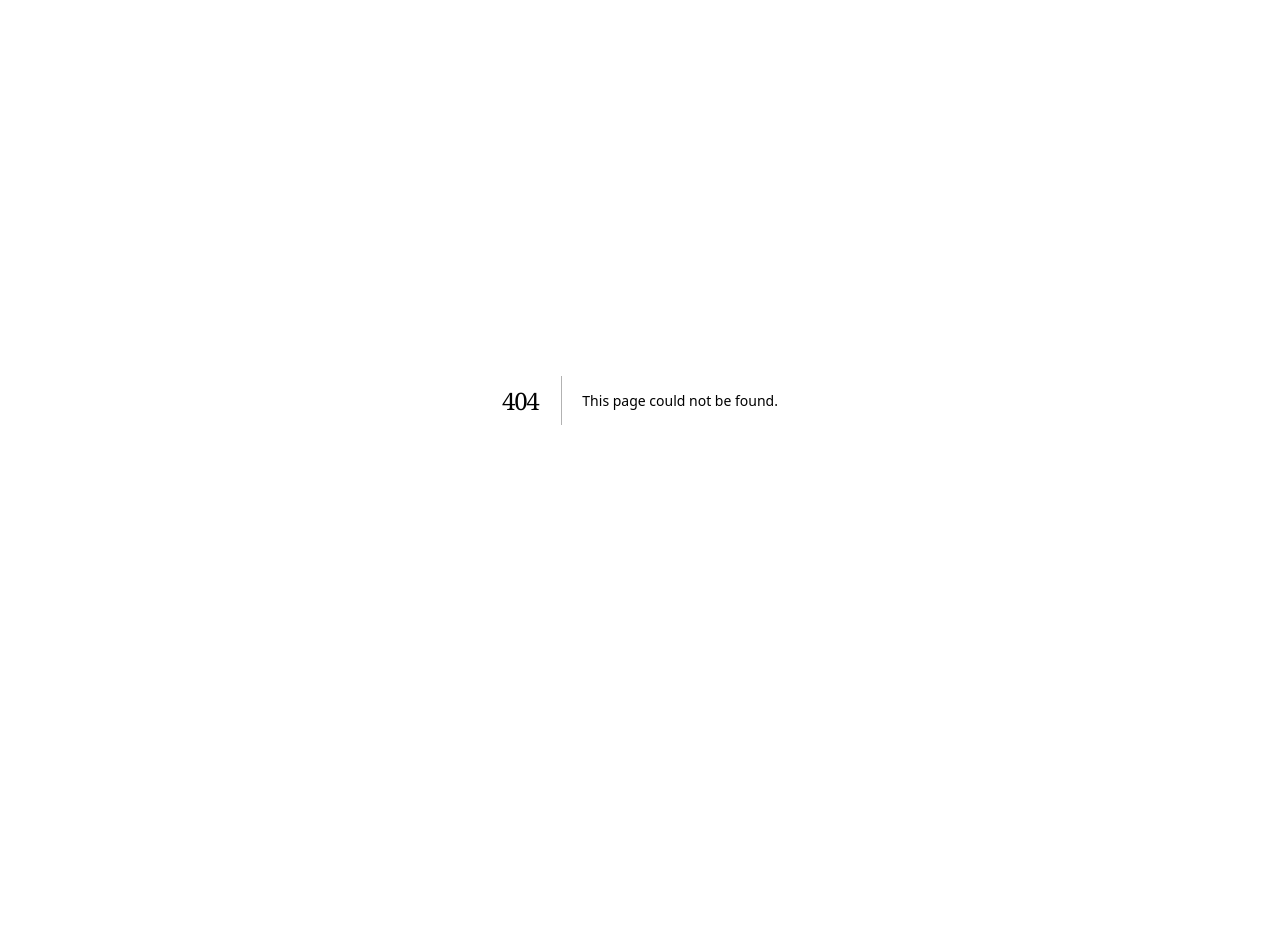
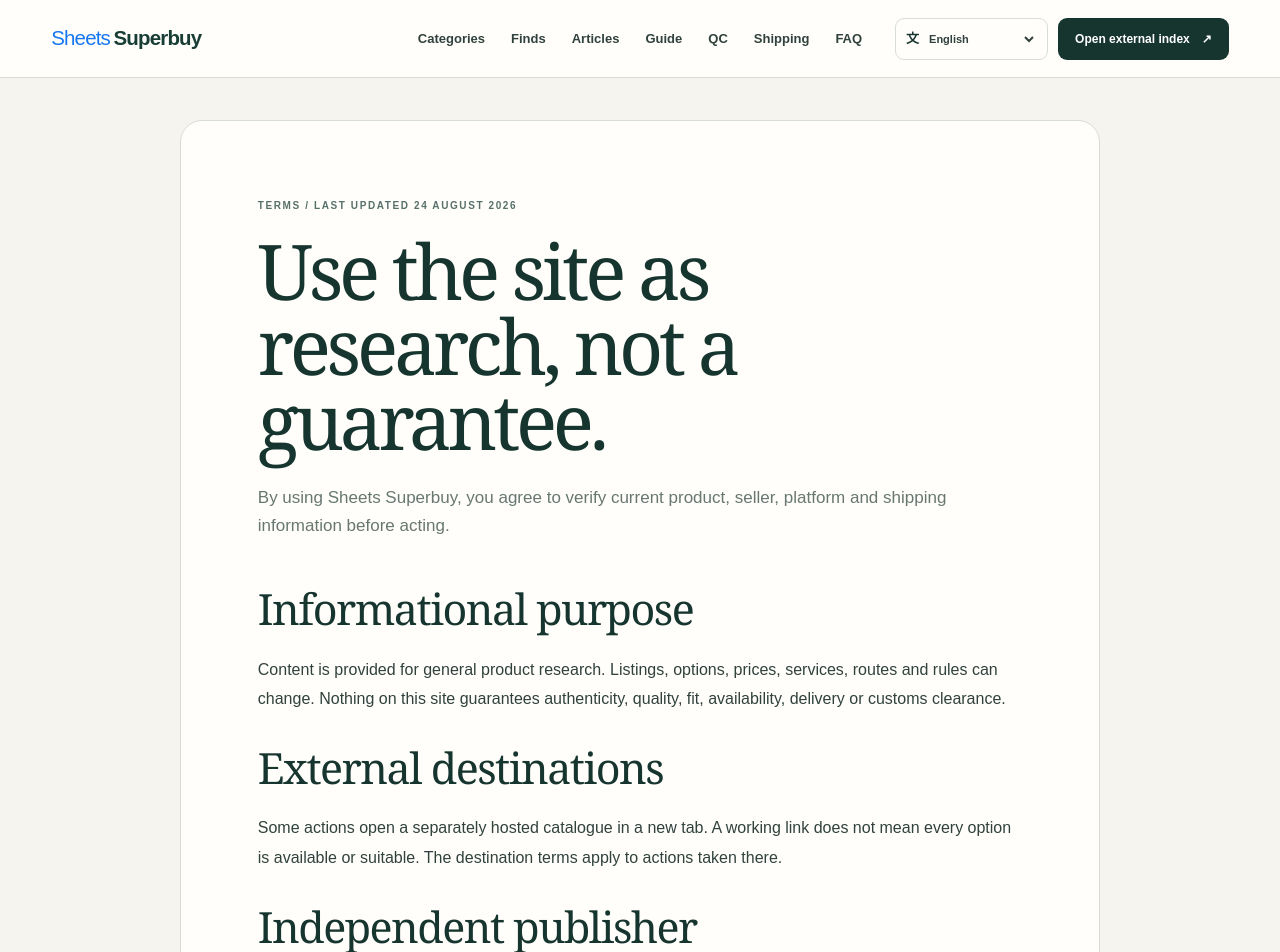
Before and after one commit to hehaize88-code/anan, a Next.js app in the folder sheets-superbuy-com/: page /terms in a window 1280 px wide. Before the commit this address had no page. Shown: the top 952 px of the page. Before the commit the page ends 800 px from the top, so only its background shows below. Built offline with nearby package versions, Linux system fonts and the light colour scheme.

Commit message:
Add terms/page.tsx SEO support

```diff
--- /dev/null
+++ b/sheets-superbuy-com/app/terms/page.tsx
@@ -0,0 +1,12 @@
+import { PolicyPage } from "../policy-page";
+import { BreadcrumbJsonLd, pageMetadata } from "../seo";
+
+export const metadata = pageMetadata("Terms of Use | Sheets Superbuy", "Terms for using the independent product research, checklists and catalogue links published by Sheets Superbuy.", "/terms/");
+
+export default function TermsPage() {
+  return <><BreadcrumbJsonLd items={[{name:"Home",path:"/"},{name:"Terms",path:"/terms/"}]}/><PolicyPage eyebrow="TERMS / LAST UPDATED 24 AUGUST 2026" title="Use the site as research, not a guarantee." intro="By using Sheets Superbuy, you agree to verify current product, seller, platform and shipping information before acting.">
+    <section><h2>Informational purpose</h2><p>Content is provided for general product research. Listings, options, prices, services, routes and rules can change. Nothing on this site guarantees authenticity, quality, fit, availability, delivery or customs clearance.</p></section>
+    <section><h2>External destinations</h2><p>Some actions open a separately hosted catalogue in a new tab. A working link does not mean every option is available or suitable. The destination terms apply to actions taken there.</p></section>
+    <section><h2>Independent publisher</h2><p>This site is not affiliated with Superbuy and does not sell products, process payments or control marketplace sellers, warehouses, carriers or customs authorities.</p></section>
+  </PolicyPage></>;
+}
```
